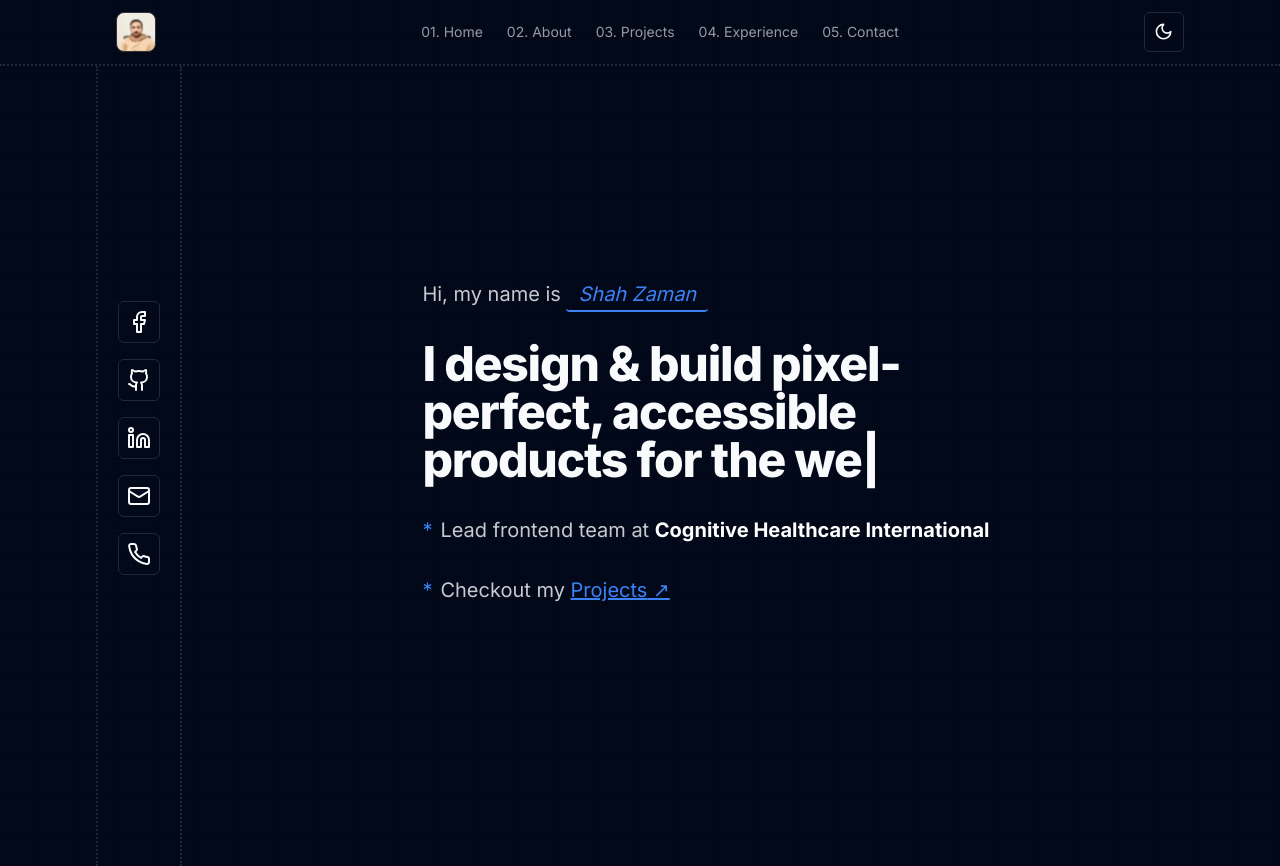
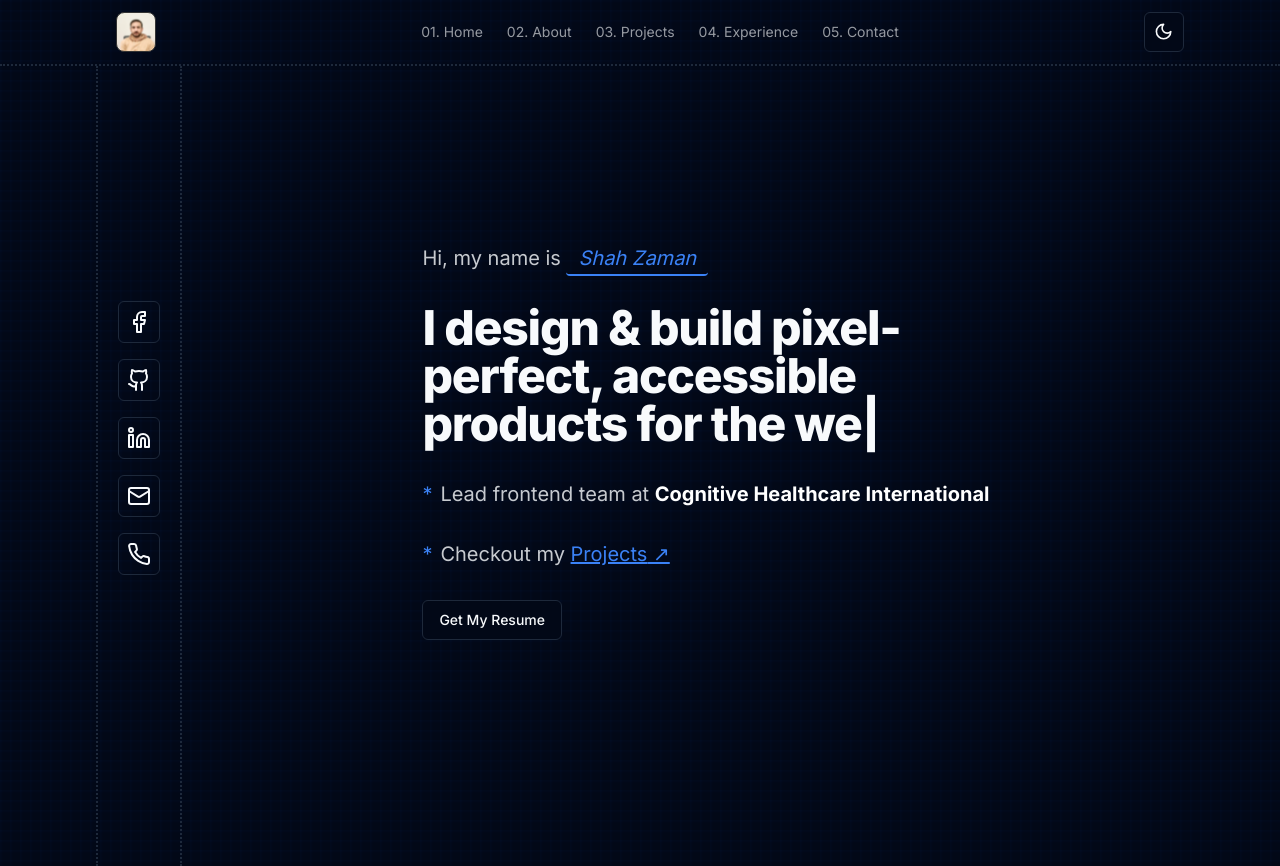
Before and after one commit to shahzaman900/my-portfolio, a React (Vite) app: page / in a window 1280 px wide. Built offline with nearby package versions, Linux system fonts and the light colour scheme.

Commit message:
add resume on front page

```diff
--- a/src/components/intro.tsx
+++ b/src/components/intro.tsx
@@ -1,5 +1,6 @@
 import { Link } from 'react-router-dom';
 import { TypeAnimation } from 'react-type-animation';
+import { Button } from './ui/button';
 
 function Introduction() {
   return (
@@ -21,6 +22,11 @@ function Introduction() {
       />
       <h6 className='text-xl text-foreground/80 '><span className='text-primary pr-2'>*</span>Lead frontend team at <span className='text-white font-bold'>Cognitive Healthcare International</span></h6>
       <h6 className='text-xl text-foreground/80'><span className='text-primary pr-2'>*</span>Checkout my <Link to={'projects'} ><span className="text-primary underline cursor-pointer after:content-['_↗']">Projects</span></Link></h6>
+      <div>
+        <a href="https://drive.google.com/file/d/1xCdFOLMx0uReY1MhsOq3mH7Yf81Rqace/view?usp=sharing" target="_blank">
+          <Button variant={'outline'}>Get My Resume</Button>
+        </a>
+      </div>
     </div>
   )
 }
```
